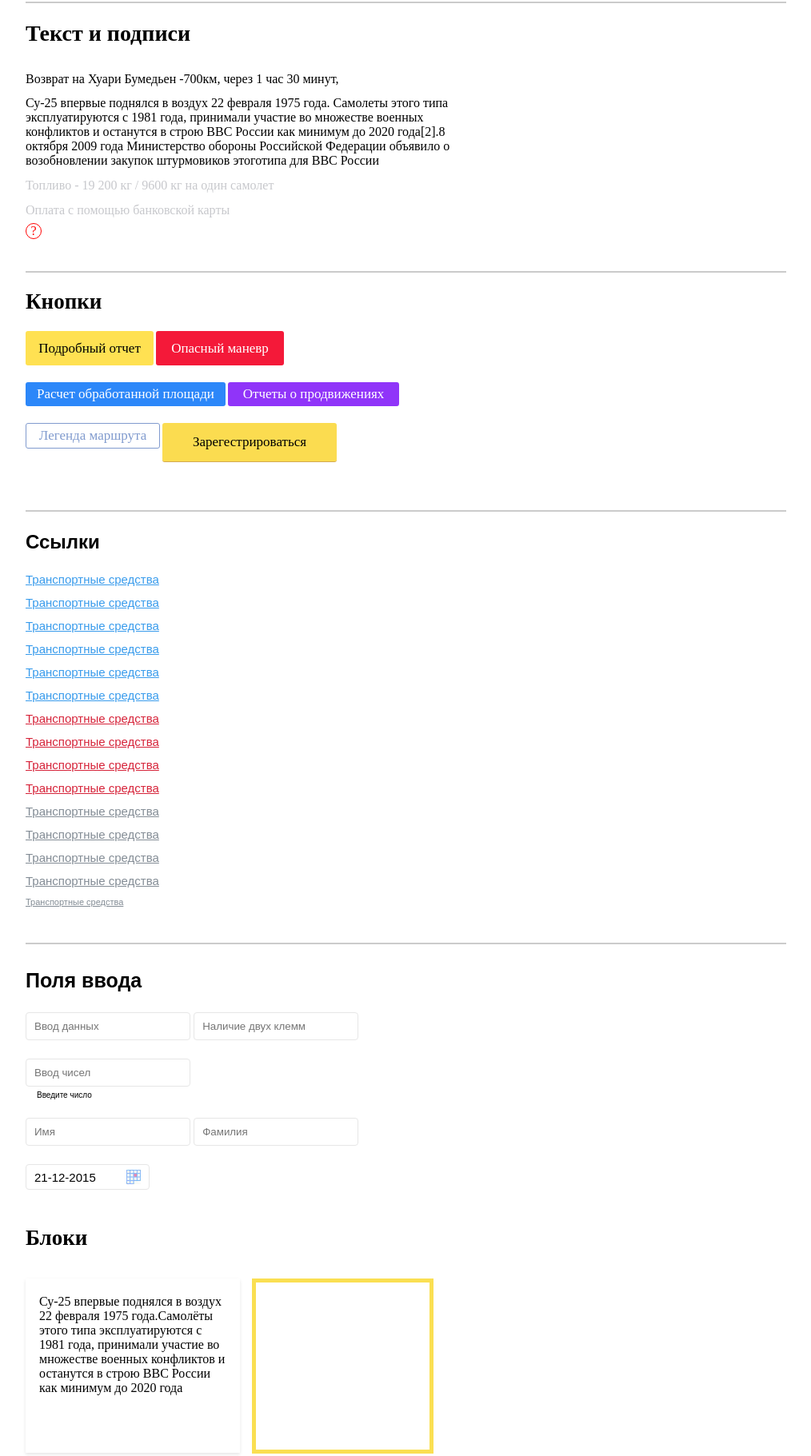
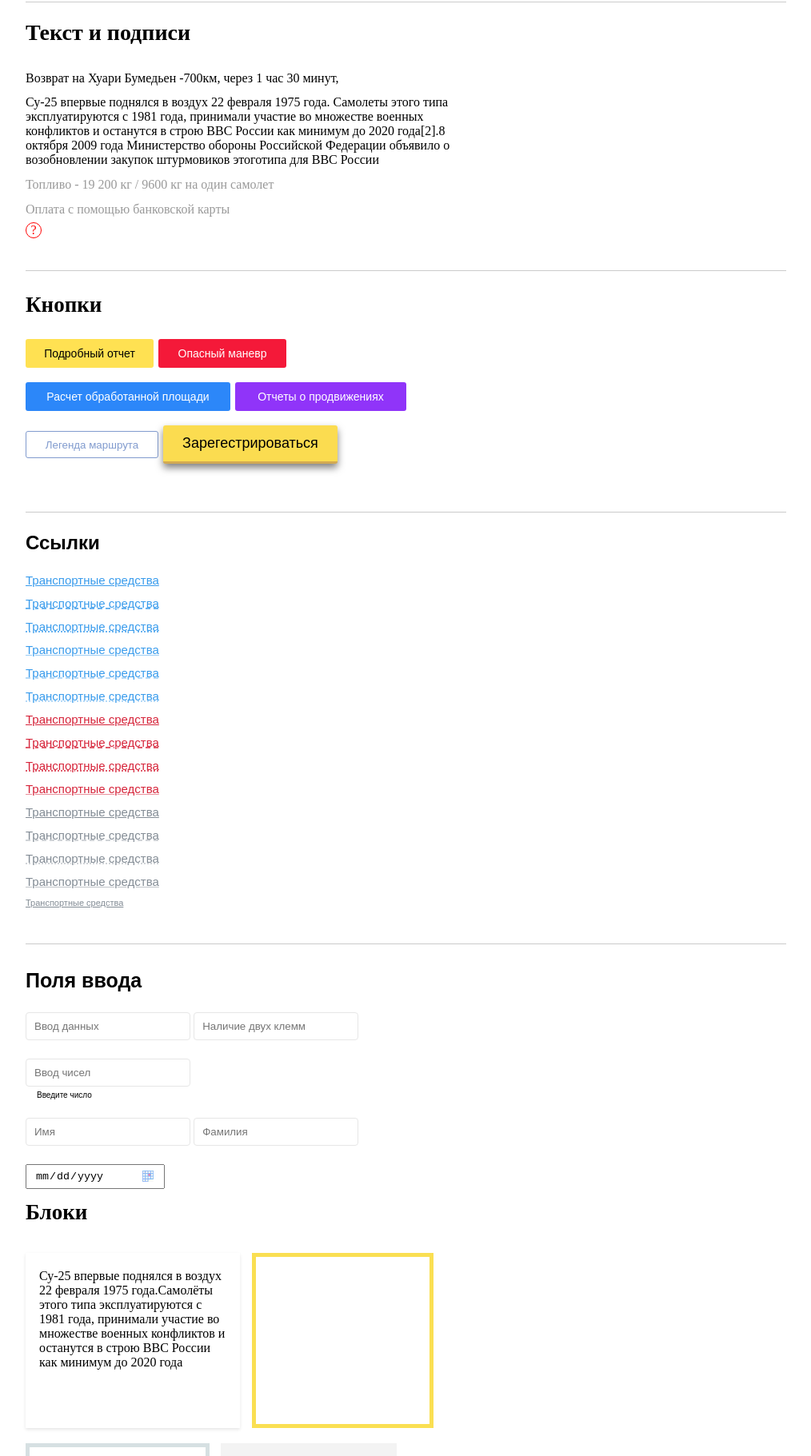
Before and after one commit to muzzlemug/web-site-test, a plain HTML site: page index.html in a window 1280 px wide. Shown: the part 314-2135 px from the top of the page at 80% size, without its empty margins (11-1025 px from the left). Drawn offline with Linux system fonts and the light colour scheme.

Commit message:
fix mistakes

```diff
--- a/css/style.css
+++ b/css/style.css
@@ -1,69 +1,66 @@
-.body{
-    background:white;
+.body {
+  background: white;
+  font-family: "Segoe UI", Tahoma, Geneva, Verdana, sans-serif;
 }
-.container{
+.container {
   padding: 0 35px;
   max-width: 951px;
-
 }
-.header-inner{
+.header-inner {
   font-family: Sans-serif;
   padding-bottom: 40px;
-    border-bottom: 2px solid #cbcbcb;
+  border-bottom: 1px solid #cbcbcb;
 }
-.header-inner h3{
+.header-inner h3 {
   margin: 0;
   padding-top: 22px;
   font-size: 26px;
 }
-.string{
+.string {
   font-size: 55px;
   font-weight: 500;
   font-family: sans-serif;
   padding-top: 17px;
 }
-.re-education
-{
+.re-education {
   font-size: 28px;
   padding-top: 13px;
 }
-.calculation{
+.calculation {
   font-size: 21px;
   padding-top: 17px;
 }
-.guidance_tools{
+.guidance_tools {
   font-size: 14px;
   padding-top: 6px;
   font-weight: 600;
 }
-.quantity{
+.quantity {
   font-size: 17px;
   padding-top: 6px;
   font-weight: 600;
 }
-.text-and-writes-inner
-{
+.text-and-writes-inner {
   padding-bottom: 40px;
-    border-bottom: 2px solid #cbcbcb;
+  border-bottom: 1px solid #cbcbcb;
 }
-.text-and-writes-inner h3{
+.text-and-writes-inner h3 {
   font-size: 28px;
   margin: 0;
   padding-top: 22px;
 }
-.text1{
+.text1 {
   padding-top: 32px;
-
 }
-.text2{
+.text2 {
   padding-top: 12px;
   max-width: 536px;
 }
-.text3{
+.text3 {
   padding-top: 13px;
-    color: #c7c8cc;
+  color: #999999;
 }
-.text4{
+.text4 {
   border: 1px solid red;
   border-radius: 100%;
   display: flex;
@@ -71,164 +68,237 @@
   align-items: center;
   color: red;
 }
-._div_qes{
-    width:20px;
+._div_qes {
+  width: 20px;
   height: 20px;
   /* border: 1px solid red; */
   /* border-radius: 100%; */
   padding-top: 7px;
+  cursor: pointer;
 }
-.buttons-inner{
+.buttons-inner {
   padding-bottom: 60px;
-    border-bottom: 2px solid #cbcbcb;
+  border-bottom: 1px solid #cbcbcb;
 }
-.buttons a{
-    text-decoration: none;
-    font-size:17px;
+button {
+  border: none;
 }
-.btn{
+.btn {
   border-radius: 3px;
-    margin-top:21px;
-    margin-right: 3px;
+  margin-right: 6px;
 }
 
-.div_btn_twice1, .div_btn_twice2 , .div_btn_twice3{
-    display:flex;
+.div_btn_twice1,
+.div_btn_twice2,
+.div_btn_twice3 {
+  display: flex;
 }
-.buttons h3{
-    font-size:27px;
-    padding-top: 21px;
-    margin:0;
+
+.div_btn_twice1 {
+  padding-top: 27px;
+  margin-bottom: 18px;
 }
-.button1
-{
-    background: #FFE152;
+.div_btn_twice2 {
+  margin-bottom: 18px;
+}
+.div_btn_twice3 {
+  display: flex;
+  align-items: center;
+}
+.button1:hover,
+.button1:active {
+  background: rgb(251, 220, 80, 0.5);
+}
+.button2:hover,
+.button2:active {
+  background: rgb(244, 25, 57, 0.5);
+}
+.button3:hover,
+.button3:active {
+  background: rgb(44, 135, 249, 0.5);
+}
+.button4:hover,
+.button4:active {
+  background: rgb(144, 52, 249, 0.5);
+}
+.button5:hover,
+.button5:active {
+  background: #f4f4f4;
+}
+.button6:hover,
+.button6:active {
+  background: rgb(251, 220, 80, 0.5);
+  border: none;
+  box-shadow: none;
+}
+.buttons h3 {
+  font-size: 27px;
+  padding-top: 27px;
+  margin: 0;
+}
+.button1 {
+  background: #ffe152;
   width: 160px;
-    height: 43px;
+  height: 36px;
   display: flex;
   align-items: center;
   justify-content: center;
+  font-size: 14px;
 }
-.button1 a{
-    color:black;
-}
-.button2
-{
-    background:#f41939;
+.button2 {
+  background: #f41939;
   width: 160px;
-    height: 43px;
+  height: 36px;
   display: flex;
   align-items: center;
   justify-content: center;
+  font-size: 14px;
+  color: white;
 }
-.button2 a{
-    color:white;
-}
-.button3{
-    background:#2c87f9;
-    width: 250px;
-    height: 30px;
+.button3 {
+  background: #2c87f9;
+  width: 256px;
+  height: 36px;
   display: flex;
   align-items: center;
   justify-content: center;
+  font-size: 14px;
+  color: white;
 }
-.button3 a{
-    color:white;
-}
-.button4{
-    background:#9034f9;
+.button4 {
+  background: #9034f9;
   width: 214px;
-    height: 30px;
+  height: 36px;
   display: flex;
   align-items: center;
   justify-content: center;
+  color: white;
+  font-size: 14px;
 }
-.button4 a{
-    color:white;
-}
-.button5{
-    border:1px solid #819bce;
+
+.button5 {
+  border: 1px solid #819bce;
   width: 166px;
-    height: 30px;
+  height: 34px;
   display: flex;
   align-items: center;
   justify-content: center;
+  color: #819bce;
+  background: white;
 }
-.button5 a{
-    color:#819bce;
+.button5 button {
+  color: #819bce;
 }
-.button6{
-    background:#fbdc50;
-    border-bottom: 1px solid #d3aa52;
+.button6 {
+  background: #fbdc50;
+  border-bottom: 3px solid #d3aa52;
   width: 218px;
   height: 48px;
   display: flex;
   align-items: center;
   justify-content: center;
+  font-size: 18px;
+  box-shadow: 0px 5px 10px 0px rgba(0, 0, 0, 0.5);
 }
-.button6 a{
-    color:black;
-}
-.links-inner{
+
+.links-inner {
   font-family: Sans-serif;
   padding-bottom: 45px;
-    border-bottom: 2px solid #cbcbcb;
+  border-bottom: 1px solid #cbcbcb;
 }
-.links-column{
-    display:flex;
+.links-column {
+  display: flex;
   flex-direction: column;
-    gap:12px;
+  gap: 12px;
   font-size: 15px;
+  text-decoration: none;
 }
-.link1, .link2, .link3 , .link4 ,.link5 ,.link6{
-    color:#389bec;
+.links-column:hover {
+  text-decoration: none;
 }
-.link7 ,.link8 ,.link9 ,.link10{
-    color:#d62339;
+.link:hover,
+.link:active {
+  text-decoration: none;
 }
-.link11, .link12,.link13,.link14{
-    color:#838c95;
+.blue {
+  color: #389bec;
 }
-.link15{
-    color:#838c95;
+.red {
+  color: #d62339;
+}
+.grey {
+  color: #838c95;
+}
+.solid {
+  text-decoration: underline solid;
+}
+.dashed {
+  text-decoration: underline dashed;
+}
+.dotted {
+  text-decoration: underline dotted;
+}
+.opasity_solid_blue {
+  text-decoration: underline solid rgb(56, 155, 236, 0.5);
+}
+.opasity_dashed_blue {
+  text-decoration: underline dashed rgb(56, 155, 236, 0.5);
+}
+.opasity_dotted_blue {
+  text-decoration: underline dotted rgb(56, 155, 236, 0.5);
+}
+.opasity_solid_red {
+  text-decoration: underline solid rgb(214, 35, 57, 0.5);
+}
+.opasity_dashed_red {
+  text-decoration: underline dashed rgb(214, 35, 57, 0.5);
+}
+.opasity_dotted_red {
+  text-decoration: underline dotted rgb(214, 35, 57, 0.5);
+}
+.opasity_solid_grey {
+  text-decoration: underline solid rgb(131, 140, 149, 0.5);
+}
+.opasity_dashed_grey {
+  text-decoration: underline dashed rgb(131, 140, 149, 0.5);
+}
+.opasity_dotted_grey {
+  text-decoration: underline dotted rgb(131, 140, 149, 0.5);
+}
+.small {
+  color: #838c95;
   font-size: 11px;
 }
-.links-inner h3{
-font-size:24px;
+.links-inner h3 {
+  font-size: 24px;
 }
-.field-inner{
+.field-inner {
   font-family: Sans-serif;
   padding-bottom: 45px;
 }
-.div_input{
+.div_input {
   font-size: 15px;
   margin-bottom: 23px;
 }
-.field-inner h3{
+.field-inner h3 {
   padding-top: 6px;
   font-size: 25px;
 }
-.small-text{
+.small-text {
   font-size: 10px;
   padding-left: 14px;
-    padding-top:5px;
+  padding-top: 5px;
 }
-.input-field{
+.input-field {
   padding-left: 10px;
-    width:206px;
+  width: 206px;
   height: 35px;
   box-sizing: border-box;
   border: 1px solid #e6e6e6;
   border-radius: 4px;
+  outline: none;
 }
-.calendar-input{
-    padding-left: 10px;
-    width:153px;
-    height: 35px;
-    box-sizing: border-box;
-    border: 1px solid #e6e6e6;
-    border-radius: 4px;
-}
+
 /* Скрытие стандартной иконки
 input[type="date"]::-webkit-inner-spin-button,
 input[type="date"]::-webkit-calendar-picker-indicator {
@@ -246,79 +316,100 @@ input[type="date"] {
 /* padding: 5px; */
 /* box-sizing: border-box; */
 /* } */
-.div_calendar{
-    display: flex;
-    border: 1px solid #e6e6e6;
-    justify-content: space-between;
-    width:133px;
-    height:30px;
-    align-items: center;
-    border-radius:4px;
-    padding:0 10px;
+/* input[type="date"] ::-webkit-calendar-picker-indicator {
+        background-image: url(/picture/calendar.png);
+        background-size: 19px;
+        background-repeat: no-repeat;
+        /* background-position-y: bottom; */
+/* background-position: 128px 7px; */
+/* } */
+
+.sd-container {
+  position: relative;
+  float: left;
 }
-.div_calendar img{
-    width:18px;
-    height:18px;
-    display: flex;
-    justify-content: center;
-    align-items: center;
+
+.sd {
+  padding: 5px 10px;
+  height: 17px;
+  width: 150px;
 }
-.input_text{
+
+.open-button {
+    position: absolute;
+    top: 7px;
+    right: 8px;
+    width: 26px;
+    height: 15px;
+    background: #fff;
+    pointer-events: none;
+}
+.open-button img{
+    width:100%;
+    height:100%;
+}
+
+.open-button button {
+  border: none;
+  background: transparent;
+}
+.input_text {
   font-size: 15px;
 }
-.bloks h3{
+.bloks h3 {
   font-size: 27px;
   margin: 0;
   margin-bottom: 35px;
 }
-.row1,.row2{
-    display:flex;
+.row1,
+.row2 {
+  display: flex;
 }
-.row1{
+.row1 {
   margin-bottom: 19px;
 }
-.row2{
-    margin-bottom:20px;
+.row2 {
+  margin-bottom: 20px;
 }
-.block1{
-    background-color:white;
-    width:268px;
-    height:218px;
+.block1 {
+  background-color: white;
+  width: 268px;
+  min-height: 218px;
   box-shadow: 0 2px 4px rgba(0, 0, 0, 0.1);
-    display:flex;
-    margin-right:15px;
+  display: flex;
+  margin-right: 15px;
 }
-.block2{
-    width:217px;
-    height:209px;
-    border:5px solid #fadf52;
+.block2 {
+  width: 217px;
+  min-height: 209px;
+  border: 5px solid #fadf52;
 }
-.div_block_text{
+.div_block_text {
   max-width: 247px;
   padding: 20px 17px;
   font-size: 16px;
 }
-.block3{
-width:220px;
-height:200px;
-border:5px solid #d6e0e2;
-margin-right:14px;
+.block3 {
+  width: 220px;
+  min-height: 200px;
+  border: 5px solid #d6e0e2;
+  margin-right: 14px;
 }
-.block4{
-    width:220px;
-    height:210px;
+.block4 {
+  width: 220px;
+  min-height: 210px;
   background: #f3f3f3;
 }
-.block5{
-    display:flex;
+.block5 {
+  display: flex;
   align-items: center;
-    height:50px;
-    width:244px;
-    padding-left:28px;
-    background:#fadf52;
+  min-height: 50px;
+  width: 244px;
+  padding-left: 28px;
+  background: #fadf52;
 }
-.block6{
-    height: 169px;
+.block6 {
+  min-height: 169px;
   width: 210px;
   display: flex;
   justify-content: center;
@@ -330,13 +421,12 @@ margin-right:14px;
   padding-right: 26px;
   margin: 0;
   font-size: 16px;
-
 }
-.bloks-inner{
+.bloks-inner {
   padding-bottom: 60px;
-    border-bottom: 2px solid #cbcbcb;
+  border-bottom: 1px solid #cbcbcb;
 }
-.line1{
+.line1 {
   display: flex;
   padding-top: 37px;
   padding-bottom: 15px;
@@ -344,34 +434,35 @@ margin-right:14px;
   font-size: 12px;
   font-weight: 600;
 }
-.line2,.line3{
-    display:flex;
-    padding-right:40px;
+.line2,
+.line3 {
+  display: flex;
+  padding-right: 40px;
 }
-.r{
-width:40px;
-height:10px;
-padding:40px;
+.r {
+  width: 40px;
+  height: 10px;
+  padding: 40px;
 }
-.table-inner h3{
+.table-inner h3 {
   margin: 0;
   font-size: 27px;
   padding-top: 22px;
 }
 
-.r1{
+.r1 {
   width: 50px;
-    padding-right:12px;
+  padding-right: 12px;
 }
-.r2{
-    width:176px;
-    padding-right:16px;
+.r2 {
+  width: 176px;
+  padding-right: 16px;
 }
-.r3{
-    width:155px;
-    padding-right:25px;
+.r3 {
+  width: 155px;
+  padding-right: 25px;
 }
-.line2{
-    padding-bottom:10px;
-    padding-top:10px;
+.line2 {
+  padding-bottom: 10px;
+  padding-top: 10px;
 }
--- a/index.html
+++ b/index.html
@@ -27,7 +27,7 @@
                 <div class="text2">Су-25 впервые поднялся в воздух 22 февраля 1975 года. Самолеты этого типа эксплуатируются с 1981 года, принимали участие во множестве военных конфликтов и останутся в строю ВВС России как минимум до 2020 года[2].8 октября 2009 года Министерство обороны Российской Федерации объявило о возобновлении закупок штурмовиков этоготипа для ВВС России</div>
                 <div class="text3">Топливо - 19 200 кг / 9600 кг на один самолет</div>
                 <div class="text3">Оплата с помощью банковской карты</div>
-                <div class="_div_qes">
+                <div class="_div_qes" title="Су-25 впервые поднялся в воздух 22 февраля">
                     <div class="text4">?</div>
                 </div>
             </div>
@@ -38,16 +38,16 @@
             <div class="buttons-inner">
                 <h3>Кнопки</h3>
             <div class="div_btn_twice1">
-                <div class="button1 btn"><a href="#">Подробный отчет</a></div>
-                <div class="button2 btn"><a href="#">Опасный маневр</a></div>
+                <button class="button1 btn">Подробный отчет</button>
+                <button class="button2 btn">Опасный маневр</button>
             </div>
             <div class="div_btn_twice2">
-                <div class="button3 btn"><a href="#">Расчет обработанной площади</a></div>
-                <div class="button4 btn"><a href="#">Отчеты о продвижениях</a></div>
+                <button class="button3 btn">Расчет обработанной площади</button>
+                <button class="button4 btn">Отчеты о продвижениях</button>
             </div>
             <div class="div_btn_twice3">
-                <div class="button5 btn"><a href="#">Легенда маршрута</a></div>
-                <div class="button6 btn"><a href="#">Зарегестрироваться</a></div>
+                <button class="button5 btn">Легенда маршрута</button>
+                <button class="button6 btn">Зарегестрироваться</button>
             </div>
             </div>
         </div>
@@ -57,21 +57,21 @@
             <div class="links-inner">
                 <h3>Ссылки</h3>
                 <div class="links-column">
-                    <a href="#" class="link1">Транспортные средства </a>
-                    <a href="#" class="link2">Транспортные средства </a>
-                    <a href="#" class="link3">Транспортные средства </a>
-                    <a href="#" class="link4">Транспортные средства </a>
-                    <a href="#" class="link5">Транспортные средства </a>
-                    <a href="#" class="link6">Транспортные средства </a>
-                    <a href="#" class="link7">Транспортные средства </a>
-                    <a href="#" class="link8">Транспортные средства </a>
-                    <a href="#" class="link9">Транспортные средства </a>
-                    <a href="#" class="link10">Транспортные средства </a>
-                    <a href="#" class="link11">Транспортные средства </a>
-                    <a href="#" class="link12">Транспортные средства </a>
-                    <a href="#" class="link13">Транспортные средства </a>
-                    <a href="#" class="link14">Транспортные средства </a>
-                    <a href="#" class="link15">Транспортные средства </a>
+                    <a href="#" class="link blue solid">Транспортные средства </a>
+                    <a href="#" class="link blue dashed">Транспортные средства </a>
+                    <a href="#" class="link blue dotted">Транспортные средства </a>
+                    <a href="#" class="link blue opasity_solid_blue">Транспортные средства </a>
+                    <a href="#" class="link blue opasity_dashed_blue">Транспортные средства </a>
+                    <a href="#" class="link blue opasity_dotted_blue">Транспортные средства </a>
+                    <a href="#" class="link red solid">Транспортные средства </a>
+                    <a href="#" class="link red dashed">Транспортные средства </a>
+                    <a href="#" class="link red dotted">Транспортные средства </a>
+                    <a href="#" class="link red opasity_solid_red">Транспортные средства </a>
+                    <a href="#" class="link grey solid">Транспортные средства </a>
+                    <a href="#" class="link grey opasity_dashed_grey">Транспортные средства </a>
+                    <a href="#" class="link grey opasity_dotted_grey">Транспортные средства </a>
+                    <a href="#" class="link grey opasity_solid_grey">Транспортные средства </a>
+                    <a href="#" class="link grey small opasity_solid">Транспортные средства </a>
                 </div>
             </div>
         </div>
@@ -97,14 +97,18 @@
                     <input type="text" class="input-field" placeholder="Фамилия">
                 </div>
 
-                <!-- <div class="div_input">
-                    <input type="date" class="calendar-input">
-                    <div class="div_img"><img src="" alt=""></div>
-                </div> -->
-                <div class="div_calendar">
+                <form>
+                    <div class="sd-container">
+                    <input class="sd" type="date" name="selected_date" />
+                    <span class="open-button">
+                    <button type="button"><img src="/picture/calendar.png" alt=""></button>
+                    </span>
+                    </div>
+                    </form>
+                <!-- <div class="div_calendar">
                     <div class="input_text">21-12-2015</div>
                     <img src="/picture/calendar.png" alt="">
-                </div>
+                </div> -->
             </div>
         </div>
     </div>
@@ -132,32 +136,31 @@
         </div>
     </div>
 </div>
-<div class="table">
-    <div class="container">
-        <div class="table-inner">
-            <h3>Таблицы</h3>
-            <div class="div_table">
-                <div class="line1">
-                    <div class="r1">Название</div>
-                    <div class="r2">Полное название</div>
-                    <div class="r3">Фактический адрес</div>
-                    <div class="r4">Городской телефон</div>
-                </div>
-                <div class="line2">
-                    <div class="r1">Мечта Ленина</div>
-                    <div class="r2">Краснознаменный колхоз "Мечта Ленина" им.Держинского</div>
-                    <div class="r3"></div>
-                    <div class="r4">+7(4822)45-35-27</div>
-                </div>
-                <div class="line3">
-                    <div class="r1">АЛТ+</div>
-                    <div class="r2">ООО "АЛТ ПЛЮС"</div>
-                    <div class="r3">Тверская область,Старицкий район,дер.Юрьевское</div>
-                    <div class="r4">+7(4822)55-76-27</div>
-                </div>
-            </div>
-        </div>
-    </div>
+<div class="container">
+<table>
+    <thead>
+        <tr class="line1">
+            <th class="r1">Название</th>
+            <th class="r2">Полное название</th>
+            <th class="r3">Фактический адрес</th>
+            <th class="r4">Городской телефон</th>
+        </tr>
+    </thead>
+    <tbody>
+        <tr class="line2">
+            <td class="r1">Мечта Ленина</td>
+            <td class="r2">Краснознаменный колхоз "Мечта Ленина" им.Держинского</td>
+            <td class="r3"></td>
+            <td class="r4">+7(4822)45-35-27</td>
+        </tr>
+        <tr class="line3">
+            <td class="r1">АЛТ+</td>
+            <td class="r2">ООО "АЛТ ПЛЮС"</td>
+            <td class="r3">Тверская область,Старицкий район,дер.Юрьевское</td>
+            <td class="r4">+7(4822)55-76-27</td>
+        </tr>
+    </tbody>
+</table>
 </div>
 </body>
 </html>
```
Lines whose indentation alone changed are shown as unchanged.
